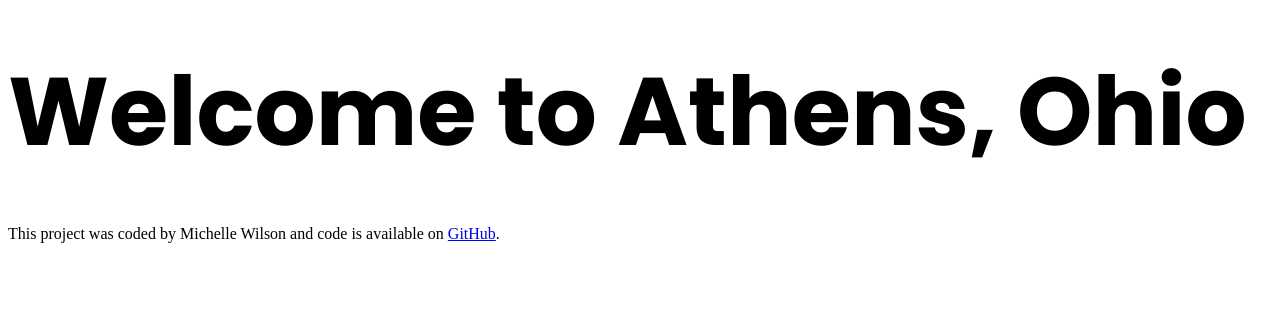
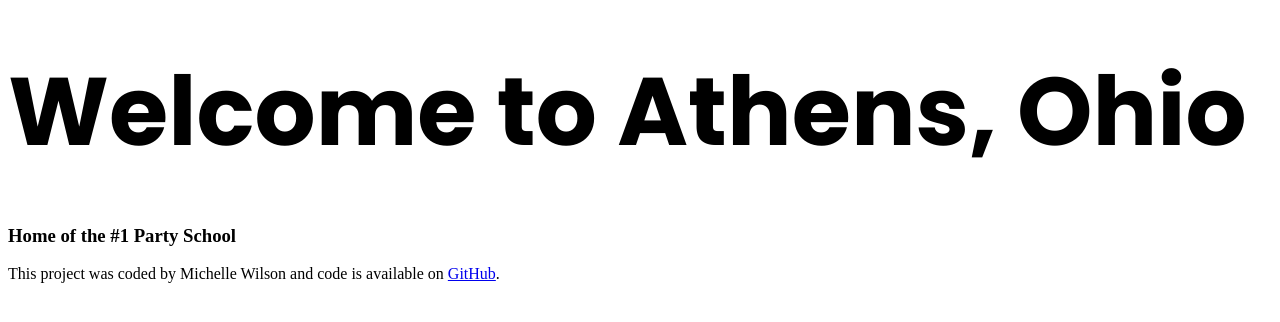
Before and after one commit to MichelleMOU86/responsive-add-on, a plain HTML site: page index.html in a window 1280 px wide. Drawn offline with Linux system fonts and the light colour scheme; a web font is replaced by a local one.

Commit message:
Added header to main page

```diff
--- a/index.html
+++ b/index.html
@@ -14,6 +14,7 @@
   </head>
   <body>
     <h1>Welcome to Athens, Ohio</h1>
+    <h3>Home of the #1 Party School</h3>
     <footer>
       This project was coded by Michelle Wilson and code is available on
       <a href="https://github.com/MichelleMOU86/responsive-add-on">GitHub</a>.
```
